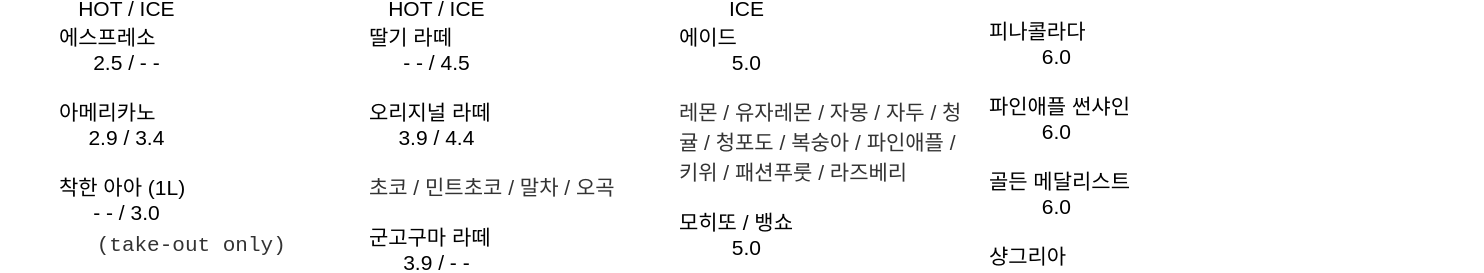
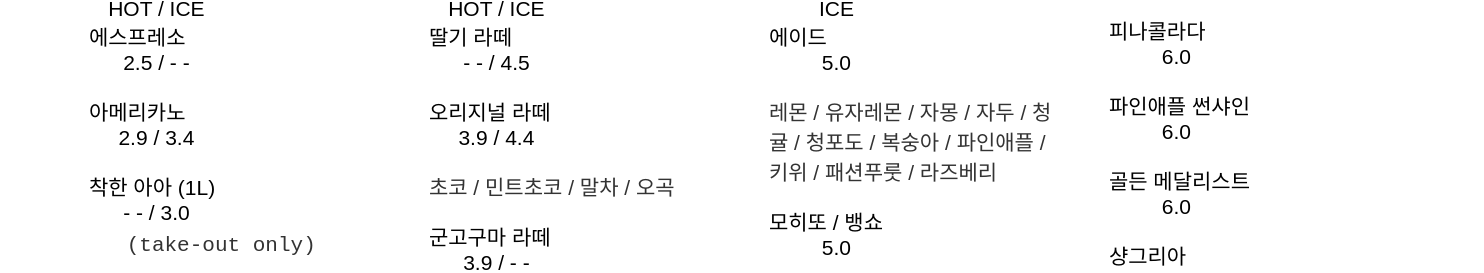
Before and after one commit to zerosheepmoo/goamgilcafe, a website: page docs/menu.html in a window 1280 px wide. Shown: the part 146-419 px from the top of the page, 1484 px wide, since content can reach past the window. Drawn offline with Linux system fonts and the light colour scheme; a web font is replaced by a local one.

Commit message:
여백 publish

```diff
--- a/docs/style.css
+++ b/docs/style.css
@@ -71,7 +71,7 @@
 .menu-container {
     display: table-cell;
     width: 420px;
-    padding-left: 15px;
+    padding-left: 45px;
     height: 825px;
     top: 0px;
 }
```
Also changed, not shown: docs/bundle.js (+1 -1 lines).
